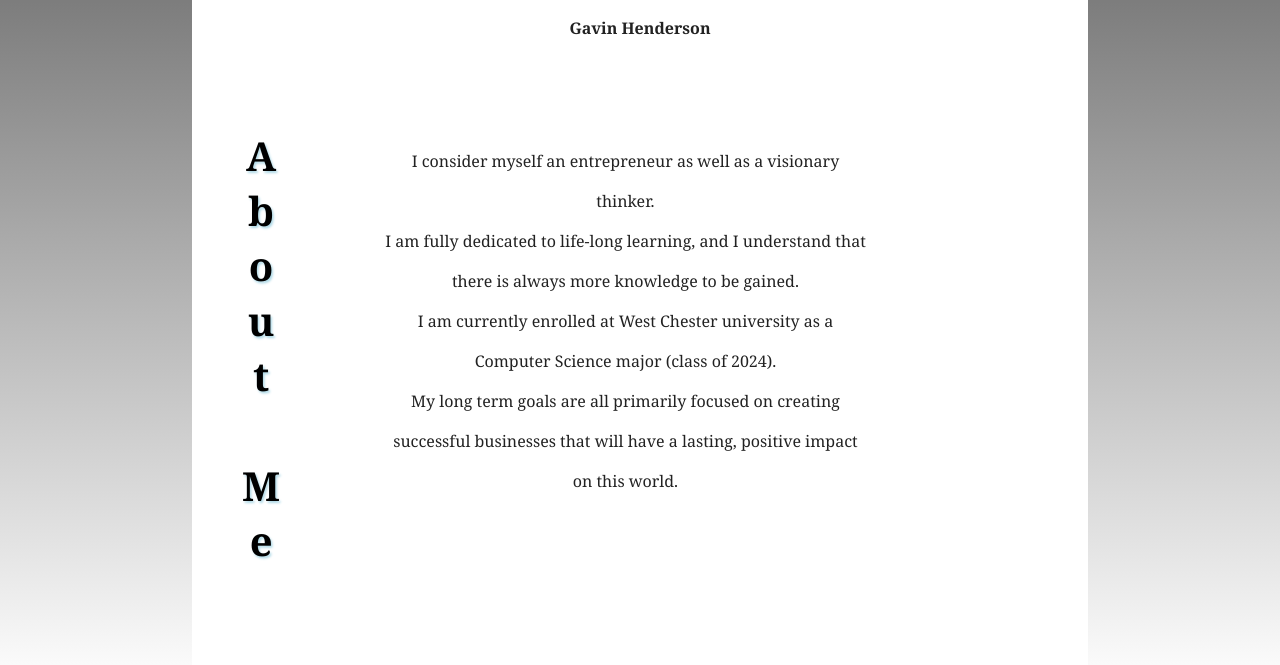
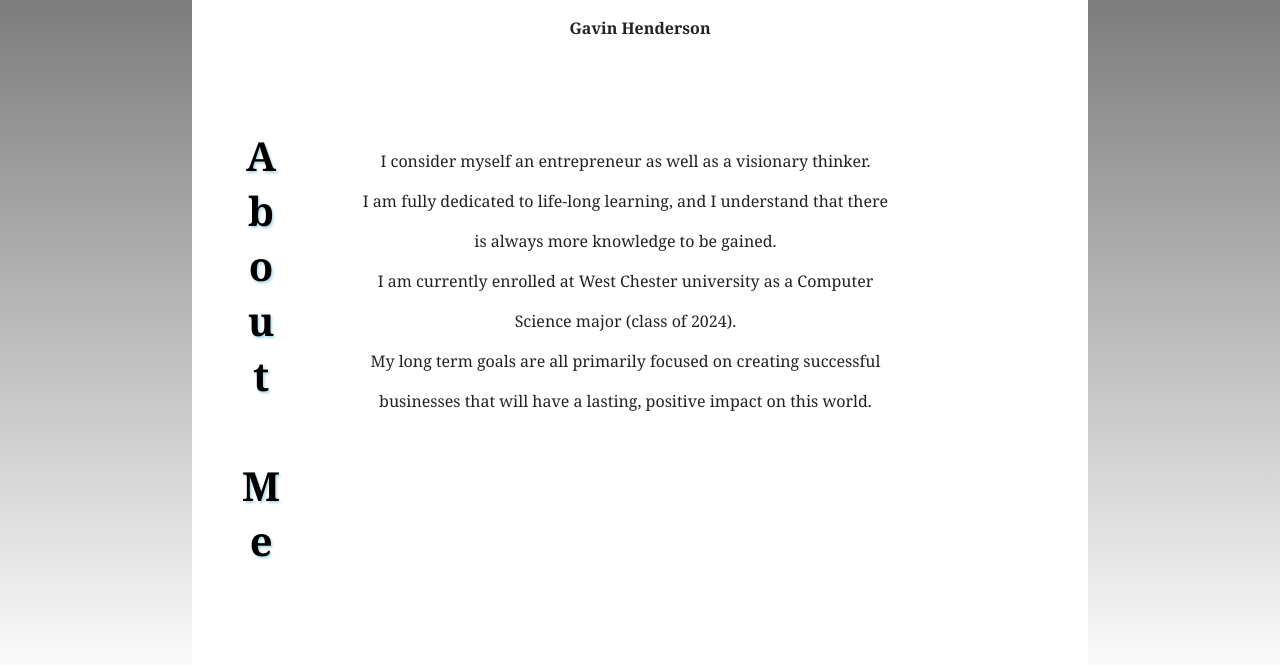
Before and after one commit to ghendersonn/ghendersonn, a plain HTML site: page index.html in a window 1280 px wide. Shown: the part 1601-2266 px from the top of the page. Drawn offline with Linux system fonts and the light colour scheme.

Commit message:
commit on master

```diff
--- a/GHWeb.css
+++ b/GHWeb.css
@@ -180,7 +180,7 @@
 }
 .go {
   display: inline-block;
-  width: 37rem;
+  width: 40rem;
   padding-right: 6.7rem;
   line-height: 2.5rem;
   padding-top: 70px;
```
